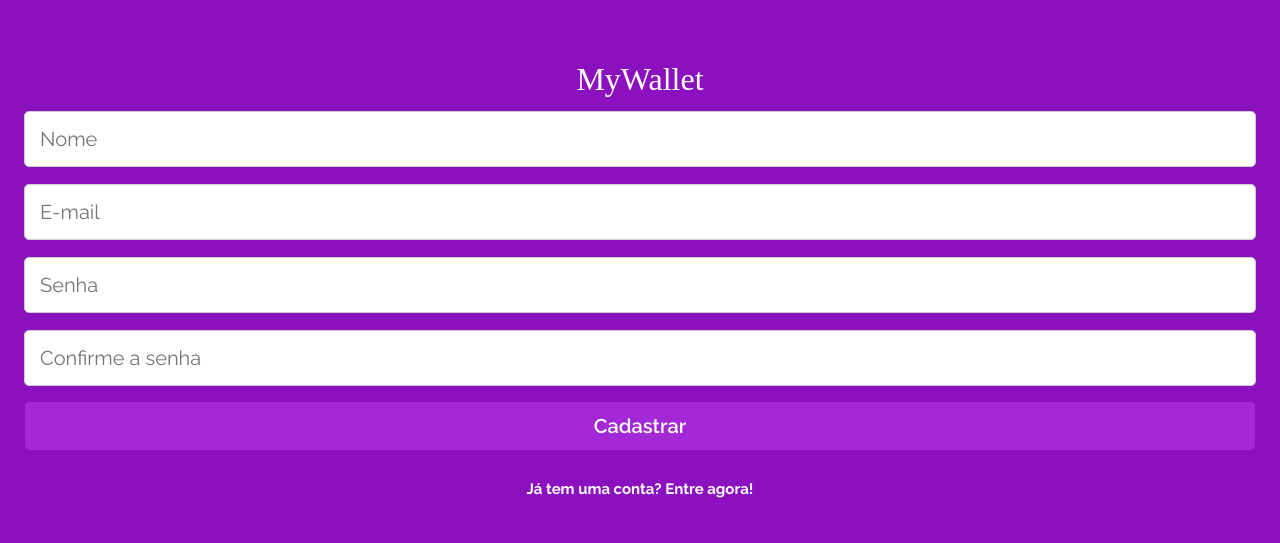
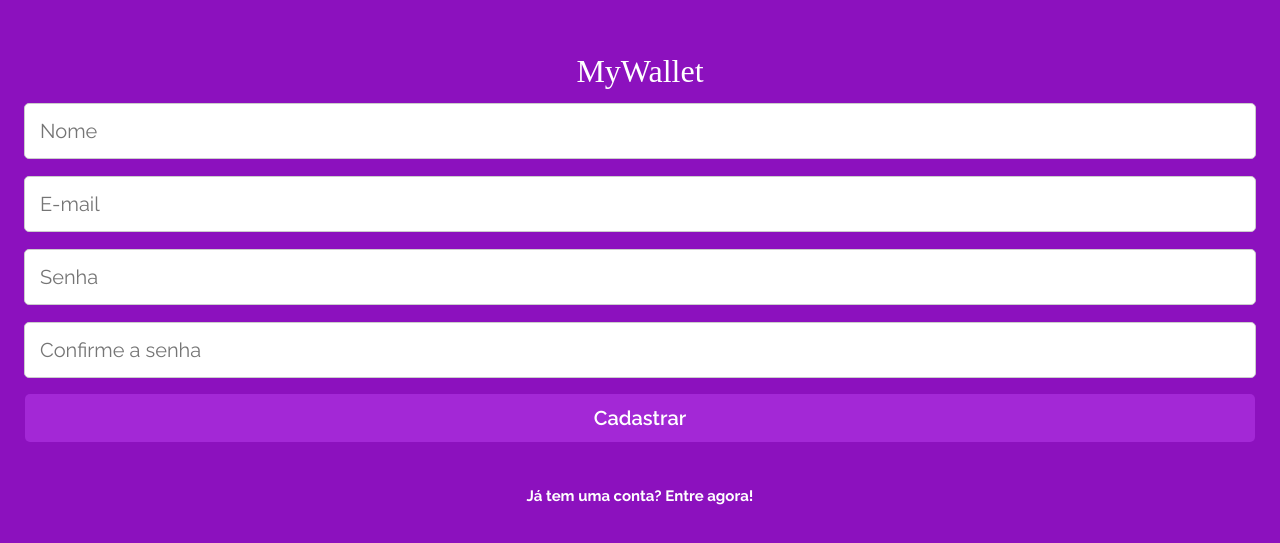
Before and after one commit to LsBDev/My-Wallet-front, a React (Create React App) app: page /cadastro in a window 1280 px wide. Shown: the part 145-688 px from the top of the page. Built offline with nearby package versions, Linux system fonts and the light colour scheme; a web font is replaced by a local one.

Commit message:
fix: ajuste link

```diff
--- a/src/hooks/useQuickIn.js
+++ b/src/hooks/useQuickIn.js
@@ -11,5 +11,5 @@ export function useQuickIn() {
 
   useEffect(() => {
     if(token || user) navigate("/home")
-  }, [])
+  }, [user, token, navigate])
 }
--- a/src/pages/TelaSignIn/SignInPage.js
+++ b/src/pages/TelaSignIn/SignInPage.js
@@ -49,9 +49,9 @@ export default function SignInPage() {
         <button type="submit">Entrar</button>
       </form>
 
-      <Link to="/cadastro">
+      <Cadastro to="/cadastro">
         Primeira vez? Cadastre-se!
-      </Link>
+      </Cadastro>
     </SingInContainer>
   )
 }
@@ -63,3 +63,6 @@ const SingInContainer = styled.section`
   justify-content: center;
   align-items: center;
 `
+const Cadastro = styled(Link)`
+  margin-top: 15px;
+`
--- a/src/pages/TelaSignUp/SignUpPage.js
+++ b/src/pages/TelaSignUp/SignUpPage.js
@@ -46,9 +46,9 @@ export default function SignUpPage() {
         <button type="submit">Cadastrar</button>
       </form>
 
-      <Link to="/">
+      <Login to="/">
         Já tem uma conta? Entre agora!
-      </Link>
+      </Login>
     </SingUpContainer>
   )
 }
@@ -60,3 +60,7 @@ const SingUpContainer = styled.section`
   justify-content: center;
   align-items: center;
 `
+
+const Login = styled(Link)`
+  margin-top: 15px;
+`
```
